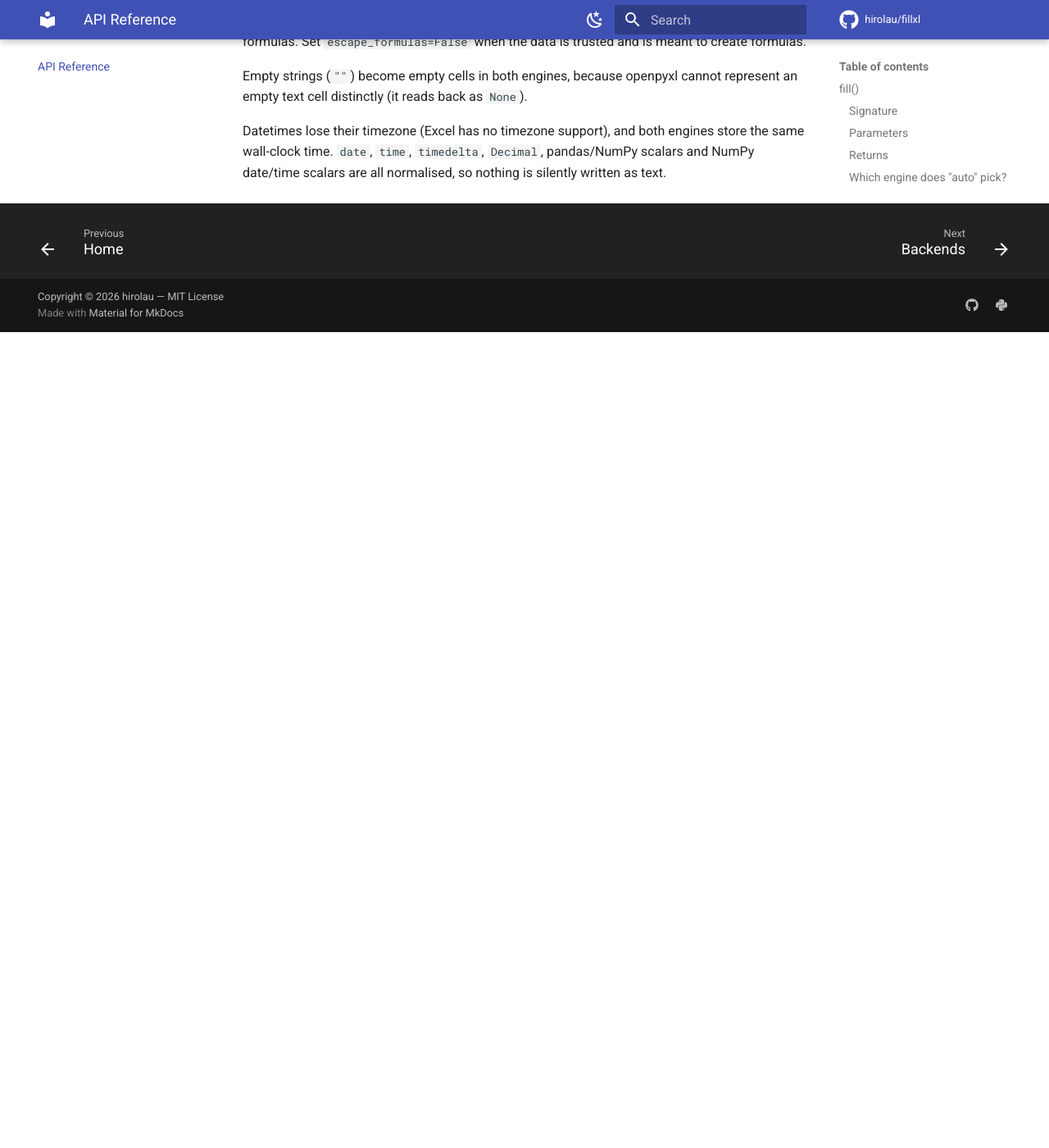
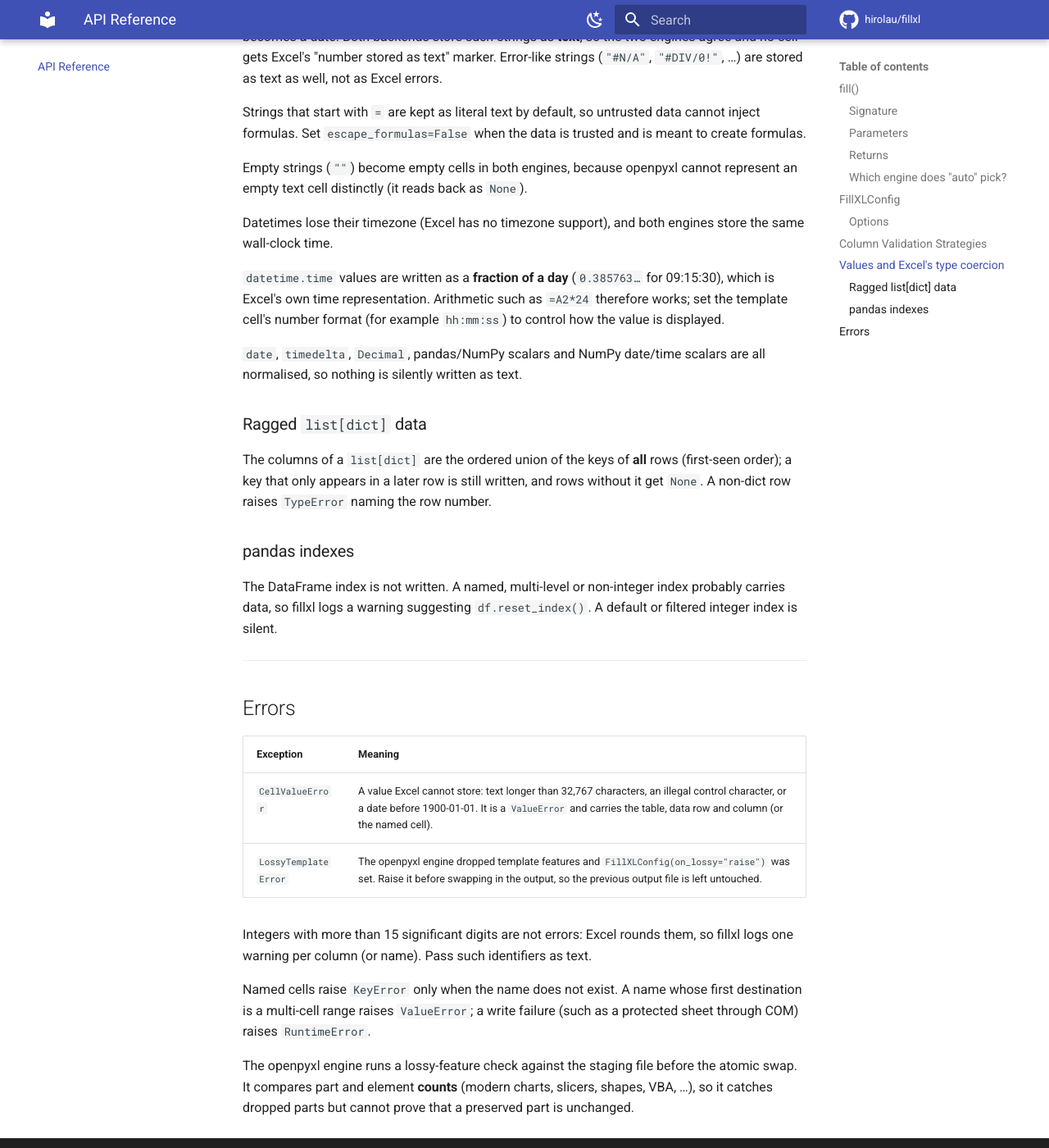
Before and after one commit to hirolau/fillxl, an MkDocs documentation site: the page built from docs/api.md, in a window 1280 px wide and 1400 px high, scrolled down 3125 px. Shown: the whole window at 82% size. Built offline with MkDocs 1.6.1 and Material for MkDocs 9.7.7, drawn with Linux system fonts in a browser that asks for light colours; comment, search, counter and statistics services are not loaded; before the commit the page ends 3530 px from its top, so only the background shows below that; some of the changed text lies outside the part shown.

Commit message:
chore: release 0.5.0
win32com timings log at debug, the version is 0.5.0, and the docs and
changelog describe the new limits, .xlsm support, on_lossy and COM hardening.

```diff
--- a/docs/api.md
+++ b/docs/api.md
@@ -40,9 +40,10 @@
 ### Which engine does `"auto"` pick?
 
 `"auto"` selects the **openpyxl** backend: it works everywhere and needs no
-Excel installation. Pass `engine="win32com"` explicitly to drive Microsoft
-Excel through COM — that is the engine to use for `.xlsm`/`.xlsb` templates
-and for chart types openpyxl cannot write.
+Excel installation. It fills `.xlsx` and `.xlsm` templates (keeping VBA).
+Pass `engine="win32com"` explicitly to drive Microsoft Excel through COM —
+that is the engine to use for `.xlsb`/`.xls` templates and for chart types
+openpyxl cannot write.
 
 ---
 
@@ -73,6 +74,7 @@
 | `hide_underscore_sheets` | `bool` | `True` | Hide sheets whose names start with `_`. |
 | `delete_sheets` | `Sequence[str] \| None` | `None` | Sheet names to delete (stored as a tuple). |
 | `active_sheet` | `str \| None` | `None` | Name of the sheet to make active after filling. |
+| `on_lossy` | `"ignore" \| "warn" \| "raise"` | `"warn"` | What to do when the openpyxl engine drops template features. |
 
 ---
 
@@ -109,6 +111,47 @@
 cannot represent an empty text cell distinctly (it reads back as `None`).
 
 Datetimes lose their timezone (Excel has no timezone support), and both
-engines store the same wall-clock time. `date`, `time`, `timedelta`, `Decimal`,
-pandas/NumPy scalars and NumPy date/time scalars are all normalised, so nothing
-is silently written as text.
+engines store the same wall-clock time.
+
+`datetime.time` values are written as a **fraction of a day** (`0.385763…` for
+09:15:30), which is Excel's own time representation. Arithmetic such as
+`=A2*24` therefore works; set the template cell's number format (for example
+`hh:mm:ss`) to control how the value is displayed.
+
+`date`, `timedelta`, `Decimal`, pandas/NumPy scalars and NumPy date/time
+scalars are all normalised, so nothing is silently written as text.
+
+### Ragged `list[dict]` data
+
+The columns of a `list[dict]` are the ordered union of the keys of **all**
+rows (first-seen order); a key that only appears in a later row is still
+written, and rows without it get `None`. A non-dict row raises `TypeError`
+naming the row number.
+
+### pandas indexes
+
+The DataFrame index is not written. A named, multi-level or non-integer index
+probably carries data, so fillxl logs a warning suggesting `df.reset_index()`.
+A default or filtered integer index is silent.
+
+---
+
+## Errors
+
+| Exception | Meaning |
+|-----------|---------|
+| `CellValueError` | A value Excel cannot store: text longer than 32,767 characters, an illegal control character, or a date before 1900-01-01. It is a `ValueError` and carries the table, data row and column (or the named cell). |
+| `LossyTemplateError` | The openpyxl engine dropped template features and `FillXLConfig(on_lossy="raise")` was set. Raise it before swapping in the output, so the previous output file is left untouched. |
+
+Integers with more than 15 significant digits are not errors: Excel rounds
+them, so fillxl logs one warning per column (or name). Pass such identifiers
+as text.
+
+Named cells raise `KeyError` only when the name does not exist. A name whose
+first destination is a multi-cell range raises `ValueError`; a write failure
+(such as a protected sheet through COM) raises `RuntimeError`.
+
+The openpyxl engine runs a lossy-feature check against the staging file before
+the atomic swap. It compares part and element **counts** (modern charts,
+slicers, shapes, VBA, …), so it catches dropped parts but cannot prove that a
+preserved part is unchanged.
--- a/pyproject.toml
+++ b/pyproject.toml
@@ -1,6 +1,6 @@
 [project]
 name = "fillxl"
-version = "0.4.0"
+version = "0.5.0"
 description = "Fill Excel templates with data from Python."
 readme = "README.md"
 requires-python = ">=3.11"
```
Also changed, not shown: CHANGELOG.md (+44 -0 lines), README.md (+2 -2 lines), docs/backends.md (+40 -2 lines), 2 other files.
